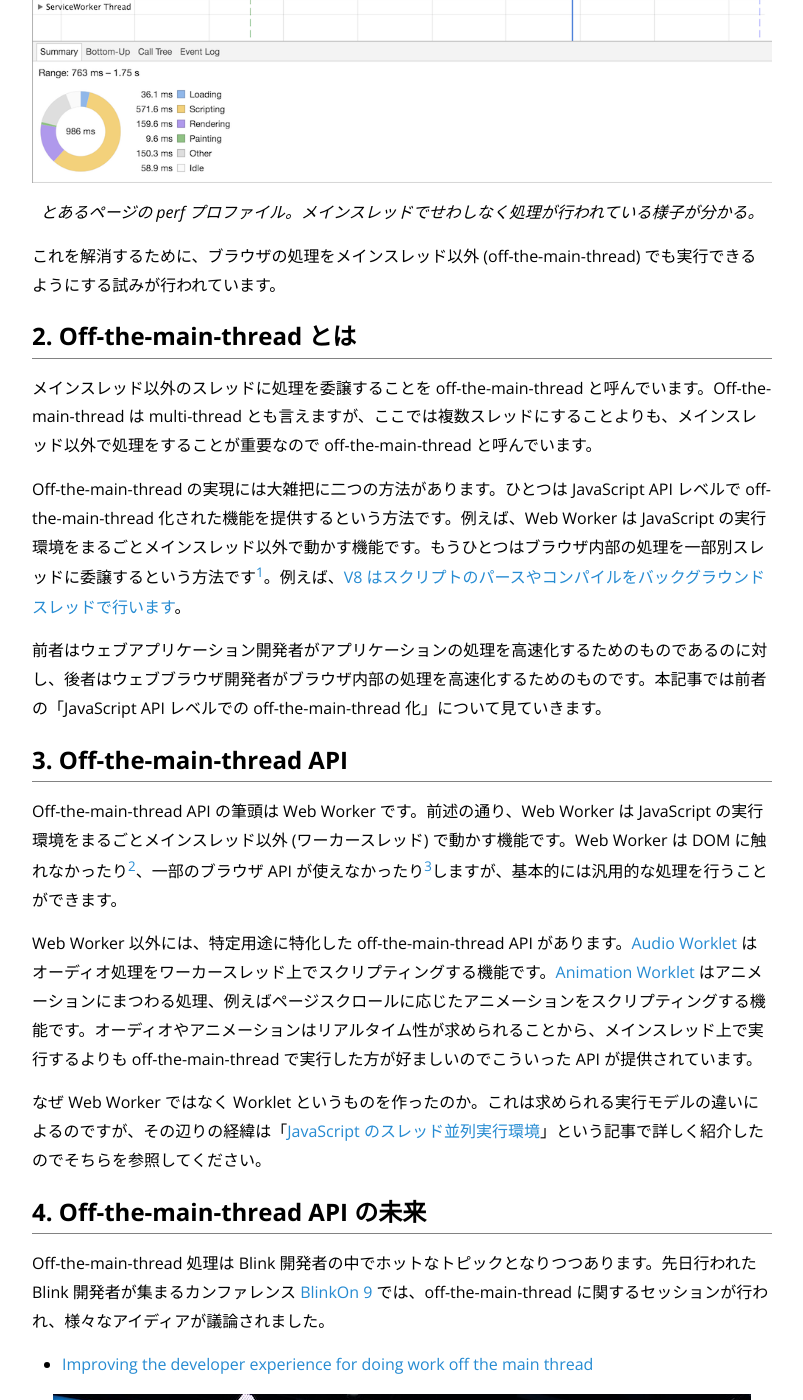
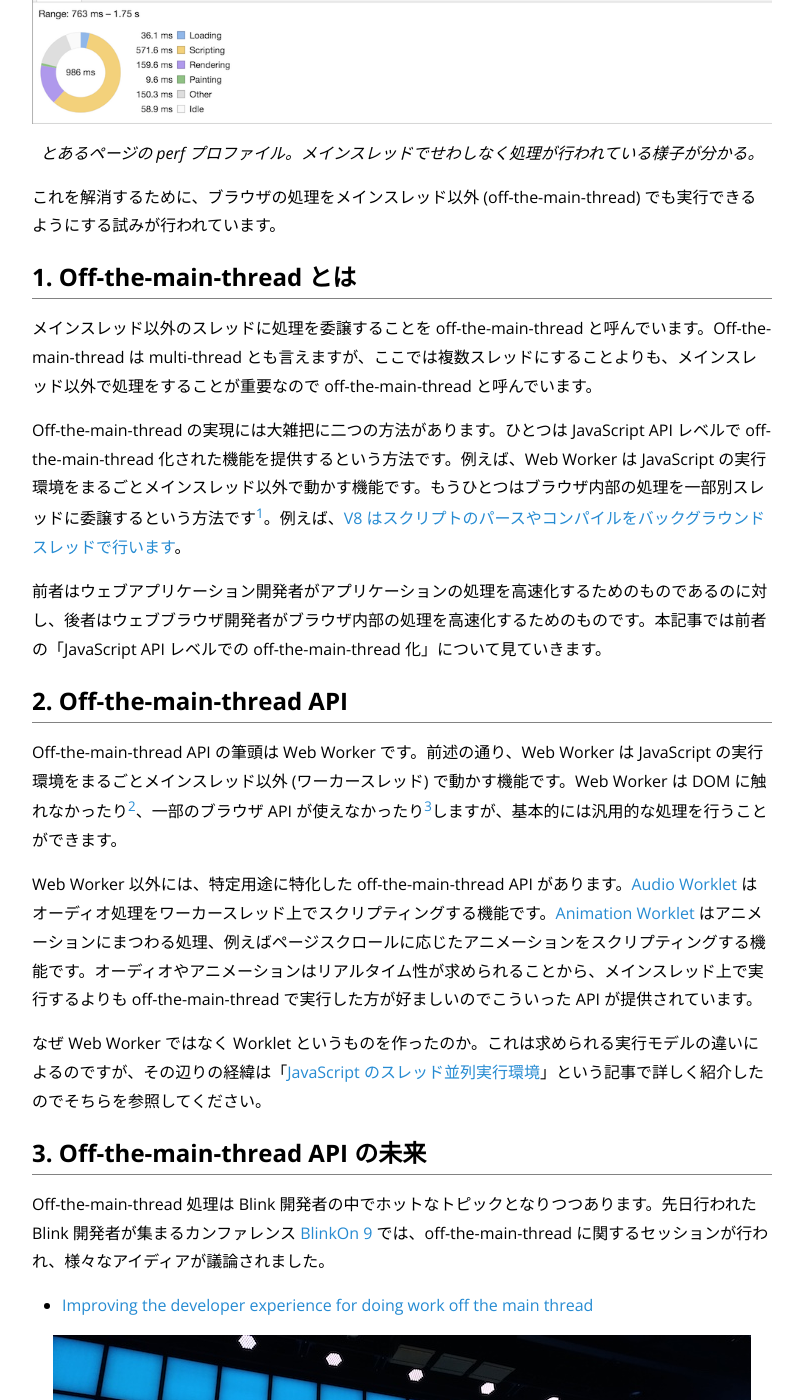
Before and after one commit to nhiroki/nhiroki.github.io, a Jekyll site: the page built from _posts/2018-05-07-off-the-main-thread-api.md, in a window 1280 px wide and 1400 px high, scrolled down 581 px. Shown: the whole window, without its empty margins (238-1041 px from the left). Built offline with Jekyll 4.4.1, drawn with Linux system fonts in a browser that asks for light colours; comment, search, counter and statistics services are not loaded; some of the changed text lies outside the part shown.

Commit message:
Fix the published article

```diff
--- a/_posts/2018-05-07-off-the-main-thread-api.md
+++ b/_posts/2018-05-07-off-the-main-thread-api.md
@@ -16,7 +14,7 @@ image: /images/off-the-main-thread-api-blinkon9.jpg
 
 これを解消するために、ブラウザの処理をメインスレッド以外 (off-the-main-thread) でも実行できるようにする試みが行われています。
 
-# 2. Off-the-main-thread とは
+# 1. Off-the-main-thread とは
 
 メインスレッド以外のスレッドに処理を委譲することを off-the-main-thread と呼んでいます。Off-the-main-thread は multi-thread とも言えますが、ここでは複数スレッドにすることよりも、メインスレッド以外で処理をすることが重要なので off-the-main-thread と呼んでいます。
 
@@ -38,7 +36,7 @@ Web Worker 以外には、特定用途に特化した off-the-main-thread API
 
 なぜ Web Worker ではなく Worklet というものを作ったのか。これは求められる実行モデルの違いによるのですが、その辺りの経緯は「[JavaScript のスレッド並列実行環境](/2017/12/10/javascript-parallel-processing#6-worklet)」という記事で詳しく紹介したのでそちらを参照してください。
 
-# 4. Off-the-main-thread API の未来
+# 3. Off-the-main-thread API の未来
 
 Off-the-main-thread 処理は Blink 開発者の中でホットなトピックとなりつつあります。先日行われた Blink 開発者が集まるカンファレンス [BlinkOn 9](https://bit.ly/blinkon9-info) では、off-the-main-thread に関するセッションが行われ、様々なアイディアが議論されました。
 
@@ -46,11 +44,11 @@ Off-the-main-thread 処理は Blink 開発者の中でホットなトピック
 
 ![BlinkOn 9](/images/off-the-main-thread-api-blinkon9.jpg)
 
-## 4.1. 論点の整理
+## 3.1. 論点の整理
 
 Off-the-main-thread 周りの議論は、様々なユースケースや問題意識によって混沌とした状況になっています。BlinkOn 9 でのディスカッションを踏まえ、私なりに論点を整理してみます。
 
-### 4.1.1. 並列処理の目的と現状
+### 3.1.1. 並列処理の目的と現状
 
 本記事では off-the-main-thread の視点からウェブの並列処理を見てきましたが、高性能な計算環境のための multi-thread という視点からの議論もあります。両者のモチベーションと現時点での手段をざっくりまとめると以下のようになります。
 
@@ -62,7 +60,7 @@ Off-the-main-thread 周りの議論は、様々なユースケースや問題意
 - ハイパフォーマンスな並列計算処理環境の実現 (multi-thread)
   - **計算処理**: 機械学習やビットコインマイニング、マルチメディア処理など、ウェブはアプリケーションプラットフォームに留まらず、コンピューティングプラットフォームとしての側面も強くなっている。JavaScript エンジンの高速化や WebAssembly によるネイティブコードの実行によってシングルスレッドでの性能は向上しているが、並列処理環境としてはどうあるべきか？
 
-### 4.1.2. Web Worker の不便な点や足りない点は何か？
+### 3.1.2. Web Worker の不便な点や足りない点は何か？
 
 ウェブでスレッドを使った処理をしたい場合、現在の選択肢は Web Worker ほぼ一択です。では Web Worker で前述の処理を行う上で不便な点や足りない点は何でしょうか？
 
@@ -74,7 +72,7 @@ Off-the-main-thread 周りの議論は、様々なユースケースや問題意
 
 通信機構やワーカープールについては、以前 [Tasklets について書いた記事](/2017/12/10/javascript-parallel-processing#tasklets-api)でも紹介しました。
 
-### 4.1.3. 新しく API を作るとしたらどういったモデルにすべきか？
+### 3.1.3. 新しく API を作るとしたらどういったモデルにすべきか？
 
 個別の問題に対応していくことも重要ですが、ウェブ全体としてどのような一貫したプログラミングモデルを提供するべきかというメタな視点からの議論も重要です。
 
```
Also changed, not shown: other parts of _posts/2018-05-07-off-the-main-thread-api.md (+3 -5 lines).
